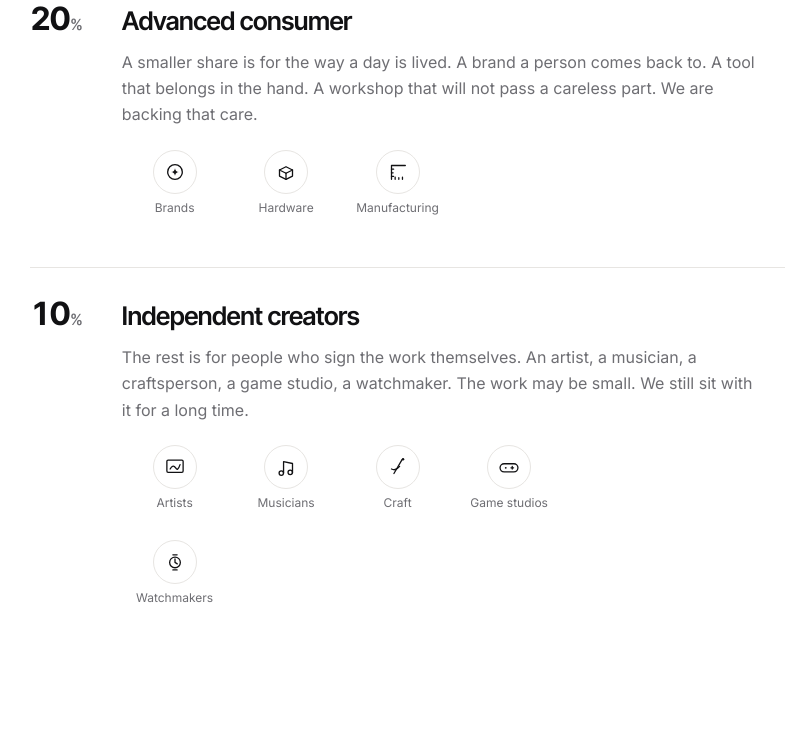
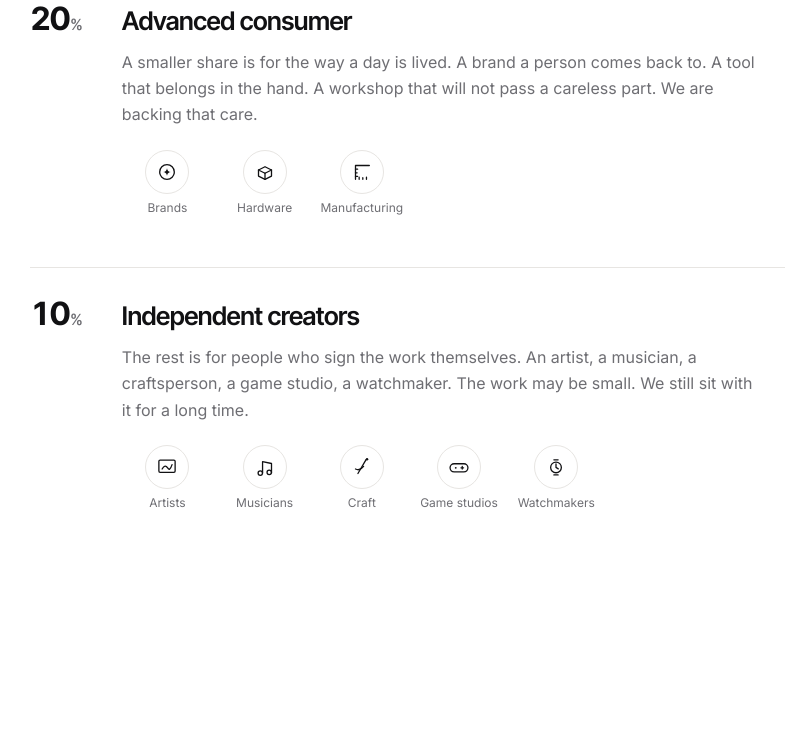
Before and after one commit to PTTheGreat/spark-unlimited-investment, a plain HTML site: page index.html in a window 1280 px wide. Shown: the part 1905-2643 px from the top of the page, without its empty margins (361-1146 px from the left). Drawn offline with Linux system fonts and the light colour scheme.

Commit message:
Keep each investment lane's marks on one row
Co-Authored-By: Claude Opus 5.5 <noreply@anthropic.com>
Claude-Session: https://claude.ai/code/session_0126B9GEAHay6nTF9Xmi1sDD

```diff
--- a/index.html
+++ b/index.html
@@ -180,8 +180,8 @@ html[data-lang="zh"] .lane h3 { letter-spacing: 0; }
 .blurb { margin: 0; color: var(--muted); font-size: 16px; line-height: 1.65; max-width: 40em; }
 .orbit {
   list-style: none; margin: 18px 0 0; padding: 0;
-  display: grid; grid-template-columns: repeat(auto-fill, minmax(84px, 1fr));
-  gap: 8px 6px; max-width: 440px;
+  display: grid; grid-template-columns: repeat(5, minmax(0, 1fr));
+  gap: 8px 6px; max-width: 480px;
 }
 .orbit li { min-width: 0; }
 .ember {
@@ -220,7 +220,7 @@ html[data-lang="zh"] .iname { white-space: nowrap; min-height: 1.3em; }
   .lane { grid-template-columns: auto minmax(0, 1fr); column-gap: 12px; padding: 26px 0 28px; }
   .share { font-size: 26px; }
   .lane-body { grid-column: 1 / -1; }
-  .orbit { max-width: none; grid-template-columns: repeat(auto-fill, minmax(104px, 1fr)); }
+  .orbit { max-width: none; gap: 8px 4px; }
   .iname { font-size: 12px; }
 }
 @media (prefers-reduced-motion: reduce) {
@@ -430,27 +430,27 @@ footer .wrap { padding-block: clamp(56px, 7vw, 96px) 40px; }
             <ul class="orbit">
               <li><button type="button" class="ember" aria-pressed="false">
                 <span class="glyph-wrap"><svg class="glyph" viewBox="0 0 32 32" aria-hidden="true"><rect x="6" y="7.5" width="20" height="15" rx="1.5"/><path d="M10 18.5c2.4-4.6 4.8-4.6 6.8-1.4 1.6 2.6 3.2 2.8 5.4-4"/></svg><svg class="glint" viewBox="0 0 32 32" aria-hidden="true"><use href="#spark"/></svg></span>
-                <span class="iname"><span data-l="en">Artists</span><span data-l="zh">独立艺术家</span></span>
+                <span class="iname"><span data-l="en">Artists</span><span data-l="zh">艺术家</span></span>
                 <span class="iline" hidden><span data-l="en">One person’s work, signed.</span><span data-l="zh">一个人完成、并为之署名的作品。</span></span>
               </button></li>
               <li><button type="button" class="ember" aria-pressed="false">
                 <span class="glyph-wrap"><svg class="glyph" viewBox="0 0 32 32" aria-hidden="true"><path d="M13 23.5V9.5l11 2.2v11.6"/><circle cx="10.2" cy="23.5" r="2.7"/><circle cx="21.2" cy="22.6" r="2.7"/></svg><svg class="glint" viewBox="0 0 32 32" aria-hidden="true"><use href="#spark"/></svg></span>
-                <span class="iname"><span data-l="en">Musicians</span><span data-l="zh">独立音乐人</span></span>
+                <span class="iname"><span data-l="en">Musicians</span><span data-l="zh">音乐人</span></span>
                 <span class="iline" hidden><span data-l="en">A song someone will stand behind.</span><span data-l="zh">愿意用自己名字担保的音乐。</span></span>
               </button></li>
               <li><button type="button" class="ember" aria-pressed="false">
                 <span class="glyph-wrap"><svg class="glyph" viewBox="0 0 32 32" aria-hidden="true"><path d="M21 7L11 24"/><circle cx="22.2" cy="6.4" r="1.5" fill="currentColor" stroke="none"/><path d="M8 18.5c4.6 2.4 7.2.4 10-3.2"/></svg><svg class="glint" viewBox="0 0 32 32" aria-hidden="true"><use href="#spark"/></svg></span>
-                <span class="iname"><span data-l="en">Craft</span><span data-l="zh">独立手艺人</span></span>
+                <span class="iname"><span data-l="en">Craft</span><span data-l="zh">手艺人</span></span>
                 <span class="iline" hidden><span data-l="en">Hands, repetition, a thing you can hold.</span><span data-l="zh">靠双手反复打磨、拿得起来的物件。</span></span>
               </button></li>
               <li><button type="button" class="ember" aria-pressed="false">
                 <span class="glyph-wrap"><svg class="glyph" viewBox="0 0 32 32" aria-hidden="true"><rect x="5" y="12" width="22" height="10" rx="5"/><circle cx="12" cy="17" r="1.15" fill="currentColor" stroke="none"/><path d="M20 15.4v3.2M18.4 17h3.2"/></svg><svg class="glint" viewBox="0 0 32 32" aria-hidden="true"><use href="#spark"/></svg></span>
-                <span class="iname"><span data-l="en">Game studios</span><span data-l="zh">独立游戏工作室</span></span>
+                <span class="iname"><span data-l="en">Game studios</span><span data-l="zh">游戏工作室</span></span>
                 <span class="iline" hidden><span data-l="en">A small room, and a world of their own.</span><span data-l="zh">小团队做成的完整世界。</span></span>
               </button></li>
               <li><button type="button" class="ember" aria-pressed="false">
                 <span class="glyph-wrap"><svg class="glyph" viewBox="0 0 32 32" aria-hidden="true"><circle cx="16" cy="16.5" r="6.6"/><path d="M16 16.5V12.2M16 16.5l2.8 1.8"/><path d="M13.4 7.2h5.2M13.4 25.8h5.2"/></svg><svg class="glint" viewBox="0 0 32 32" aria-hidden="true"><use href="#spark"/></svg></span>
-                <span class="iname"><span data-l="en">Watchmakers</span><span data-l="zh">独立制表师</span></span>
+                <span class="iname"><span data-l="en">Watchmakers</span><span data-l="zh">制表师</span></span>
                 <span class="iline" hidden><span data-l="en">Time, kept by someone who knows each wheel.</span><span data-l="zh">认得每一枚齿轮的人，把时间做成作品。</span></span>
               </button></li>
             </ul>
```
